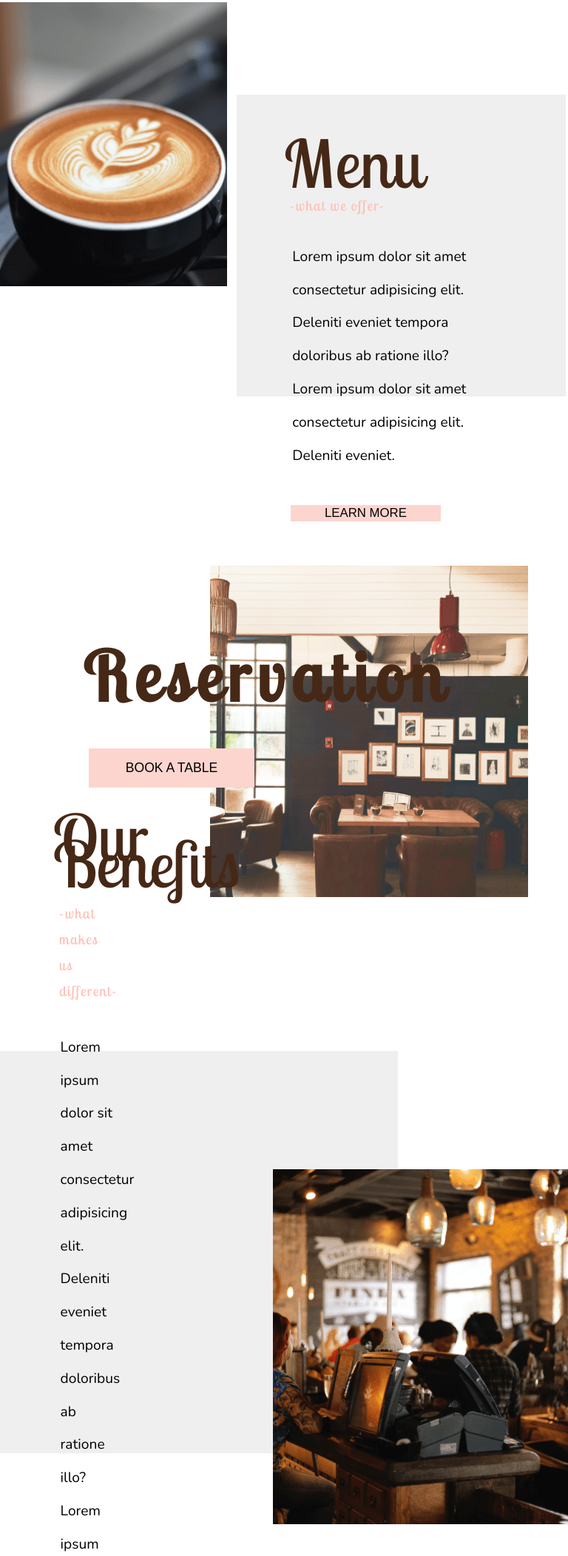
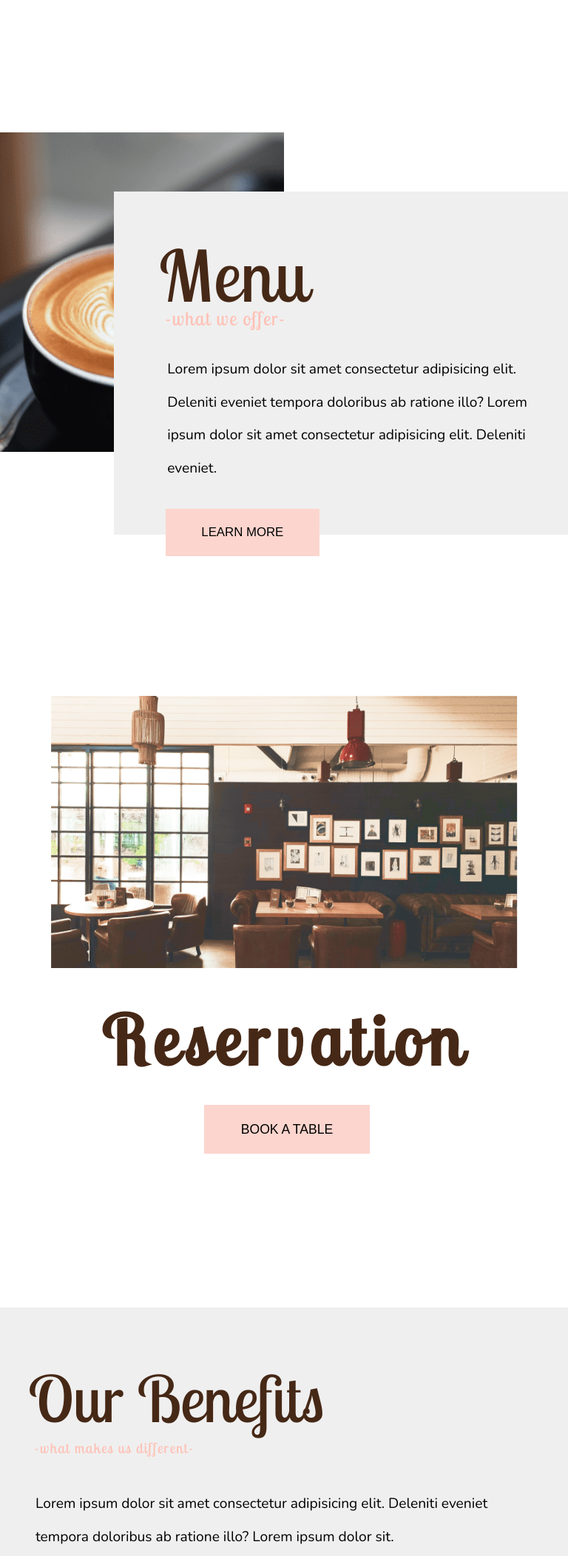
Before and after one commit to tommyyh/Cafe, a plain HTML site: page The base/index.html in a window 768 px wide. Shown: the part 3114-5218 px from the top of the page at 74% size. Drawn offline with nearby package versions, Linux system fonts and the light colour scheme.

Commit message:
Finished home page - tablet

```diff
--- a/The base/Style/style.css
+++ b/The base/Style/style.css
@@ -2715,11 +2715,11 @@ input::-webkit-inner-spin-button {
 
    .about-rect {
       width: 25rem;
-      height: 29rem;
+      height: 22rem;
       background: #EFEFEF;
       position: absolute;
       z-index: -1;
-      margin-top: 27%;
+      margin-top: 34%;
       margin-left: 3rem;
    }
 
@@ -2792,12 +2792,12 @@ input::-webkit-inner-spin-button {
 
    /* Menu section */
    .section-5 {
-      margin-top: 15rem;
+      margin-top: 26rem;
    }
 
    .menu-img {
-      width: 40%;
-      height: 24rem;
+      width: 50%;
+      height: 27rem;
       object-fit: cover;
       left: 0%;
       transform: translate(0%);
@@ -2806,13 +2806,13 @@ input::-webkit-inner-spin-button {
    }
 
    .menu-rect {
-      width: 58%;
-      height: 25.5rem;
+      width: 80%;
+      height: 29rem;
       background: #EFEFEF;
       position: absolute;
-      margin-top: 7.8rem;
+      margin-top: 5rem;
       margin-left: 20rem;
-      right: auto;
+      right: 0;
       z-index: -1;
    }
 
@@ -2821,16 +2821,16 @@ input::-webkit-inner-spin-button {
       flex-direction: column;
       width: 100%;
       height: 36rem;
-      padding-left: 24rem;
-      padding-right: 6.5rem;
+      padding-left: 28%;
+      padding-right: 5%;
    }
 
    .menu h1 {
-      font-size: 5.6rem;
+      font-size: 6rem;
       font-family: 'Lobster Two', cursive;
       font-weight: 500;
       color: #462816;
-      margin-top: 12.5rem;
+      margin-top: 11rem;
       letter-spacing: 0.1rem;
    }
 
@@ -2839,7 +2839,7 @@ input::-webkit-inner-spin-button {
       color: #FFC1B6;
       letter-spacing: 0.1rem;
       font-weight: 500;
-      font-size: 1.2rem;
+      font-size: 1.6rem;
       margin-top: 1.4rem;
       margin-left: 0.5rem;
    }
@@ -2852,11 +2852,11 @@ input::-webkit-inner-spin-button {
    }
 
    .menu button {
-      width: 12.7rem;
-      height: 3.7rem;
+      width: 13rem;
+      height: 4rem;
       background: #FCD5CE;
       border: 1px #FCD5CE solid;
-      margin-top: 2.8rem;
+      margin-top: 2rem;
       margin-left: 0.55rem;
       font-size: 1.05rem;
    }
@@ -2867,21 +2867,22 @@ input::-webkit-inner-spin-button {
    }
 
    .reserv-img {
-      width: 56%;
-      height: 28rem;
-      position: absolute;
-      right: 7%;
+      width: 82%;
+      height: 23rem;
+      position: absolute;
+      left: 50%;
       object-fit: cover;
+      transform: translateX(-50%);
       z-index: -1;
    }
 
    .reserv {
       display: flex;
       flex-direction: column;
-      align-items: baseline;
-      width: 100%;
-      height: 28rem;
-      padding-left: 7rem;
+      align-items: center;
+      width: 100%;
+      height: 100%;
+      padding-left: 0%;
    }
 
    .reserv h1 {
@@ -2889,16 +2890,16 @@ input::-webkit-inner-spin-button {
       font-family: 'Lobster Two', cursive;
       font-weight: 600;
       color: #462816;
-      margin-top: 8.25rem;
+      margin-top: 28rem;
       letter-spacing: 0.55rem;
    }
 
    .reserv-button {
       width: 14rem;
-      height: 3.3rem;
+      height: 4.1rem;
       background: #FCD5CE;
       border: 1px #FCD5CE solid;
-      margin-top: 5rem;
+      margin-top: 4.4rem;
       margin-left: 0.5rem;
       font-size: 1.10rem;
    }
@@ -2912,22 +2913,22 @@ input::-webkit-inner-spin-button {
       display: flex;
       flex-direction: column;
       justify-content: center;
-      width: 70%;
+      width: 100%;
       height: 34rem;
-      padding-left: 4.5rem;
-      padding-right: 24rem;
+      padding-left: 5%;
+      padding-right: 5%;
       background: #EFEFEF;
    }
 
    .benefits-img {
-      width: 52%;
-      height: 30rem;
+      width: 51%;
+      height: 23rem;
       left: auto;
       transform: translateX(0%);
       position: absolute;
       object-fit: cover;
       right: 0%;
-      margin-top: 10rem;
+      margin-top: 26rem;
    }
 
    .benefits-rect {
@@ -2970,6 +2971,10 @@ input::-webkit-inner-spin-button {
    }
 
    /* Our Reviews section */
+   .section-8 {
+      margin-top: 29rem;
+   }
+
    .reviews {
       display: flex;
       flex-direction: column;
@@ -2978,13 +2983,12 @@ input::-webkit-inner-spin-button {
       width: 100%;
       height: 30rem;
       background: none;
-      margin-top: 18.7rem;
-      padding-left: 20rem;
-      padding-right: 2.3rem;
+      padding-left: 24%;
+      padding-right: 6%;
    }
 
    .reviews-rect {
-      width: 80%;
+      width: 85%;
       height: 25.7rem;
       background: #EFEFEF;
       position: absolute;
@@ -3036,7 +3040,7 @@ input::-webkit-inner-spin-button {
    }
 
    .contact-rect {
-      width: 42%;
+      width: 72%;
       height: 42.8rem;
       background: #f5f4f4;
       position: absolute;
@@ -3074,7 +3078,7 @@ input::-webkit-inner-spin-button {
    }
 
    #c-name {
-      width: 63%;
+      width: 83%;
       height: 3.5rem;
       border: 1.4px rgb(36, 35, 35) solid;
       margin-top: 2.5rem;
@@ -3086,13 +3090,13 @@ input::-webkit-inner-spin-button {
 
    #c-name::placeholder {
       color: #000;
-      font-size: 0.85rem;
+      font-size: 0.97rem;
       font-weight: 500;
       letter-spacing: 0.05rem;
    }
 
    #c-email{
-      width: 63%;
+      width: 83%;
       height: 3.5rem;
       border: 1.4px rgb(36, 35, 35) solid;
       margin-top: 1.23rem;
@@ -3104,13 +3108,13 @@ input::-webkit-inner-spin-button {
 
    #c-email::placeholder {
       color: #000;
-      font-size: 0.85rem;
+      font-size: 0.97rem;
       font-weight: 500;
       letter-spacing: 0.05rem;
    }
 
    #c-msg {
-      width: 63%;
+      width: 83%;
       height: 8rem;
       border: 1.4px rgb(36, 35, 35) solid;
       margin-top: 1.23rem;
@@ -3123,19 +3127,19 @@ input::-webkit-inner-spin-button {
 
    #c-msg::placeholder {
       color: #000;
-      font-size: 0.90rem;
+      font-size: 0.97rem;
       font-weight: 500;
       letter-spacing: 0.05rem;
       font-family: 'Nunito', sans-serif;
    }
 
    .c-button {
-      width: 13.5rem;
-      height: 3.4rem;
+      width: 14rem;
+      height: 3.8rem;
       background: #FCD5CE;
       border: 1px #FCD5CE solid;
       margin-top: 3.2rem;
-      font-size: 1.05rem;
+      font-size: 1.20rem;
       margin-left: 0.5rem;
    }
 
@@ -3146,18 +3150,18 @@ input::-webkit-inner-spin-button {
 
    .c-twitter {
       margin-left: 1rem;
-      width: 1.25rem;
+      width: 1.35rem;
       height: 1.25rem;
    }
 
    .c-ig {
       margin-left: 1rem;
-      width: 1.25rem;
+      width: 1.35rem;
       height: 1.25rem;
    }
 
    .c-fb {
-      height: 1.25rem;
+      height: 1.35rem;
       width: 0.9rem;
    }
 
--- a/The base/index.html
+++ b/The base/index.html
@@ -70,7 +70,9 @@
             <h1>Menu</h1>
             <h3>-what we offer-</h3>
             <p>Lorem ipsum dolor sit amet consectetur adipisicing elit. Deleniti eveniet tempora doloribus ab ratione illo? Lorem ipsum dolor sit amet consectetur adipisicing elit. Deleniti eveniet.</p>
-            <button type="button" class="menu-button">LEARN MORE</button>
+            <div>
+               <button type="button" class="menu-button">LEARN MORE</button>
+            </div>
          </div>
       </div>
       <div class="section-6", id="section-6">
```
